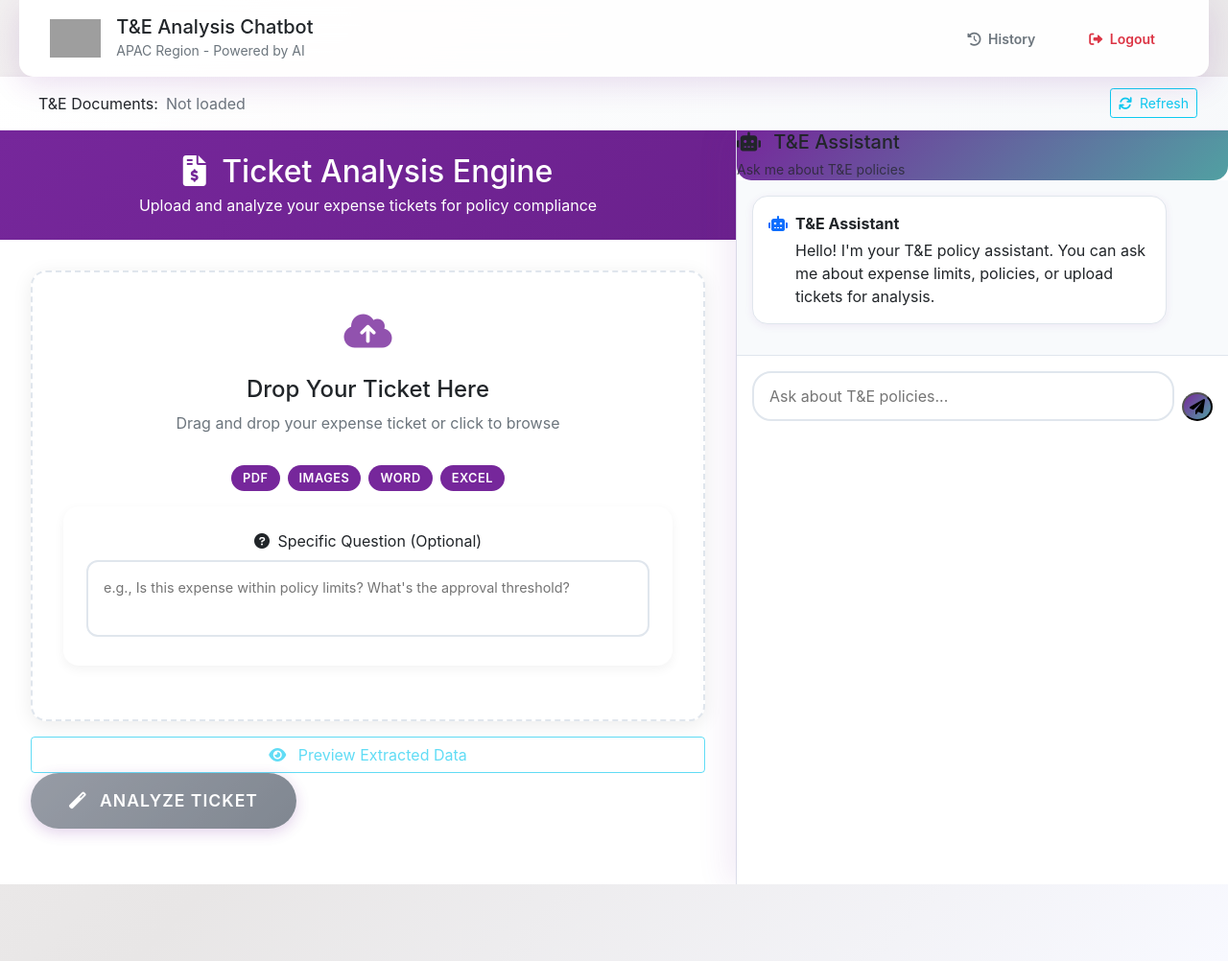
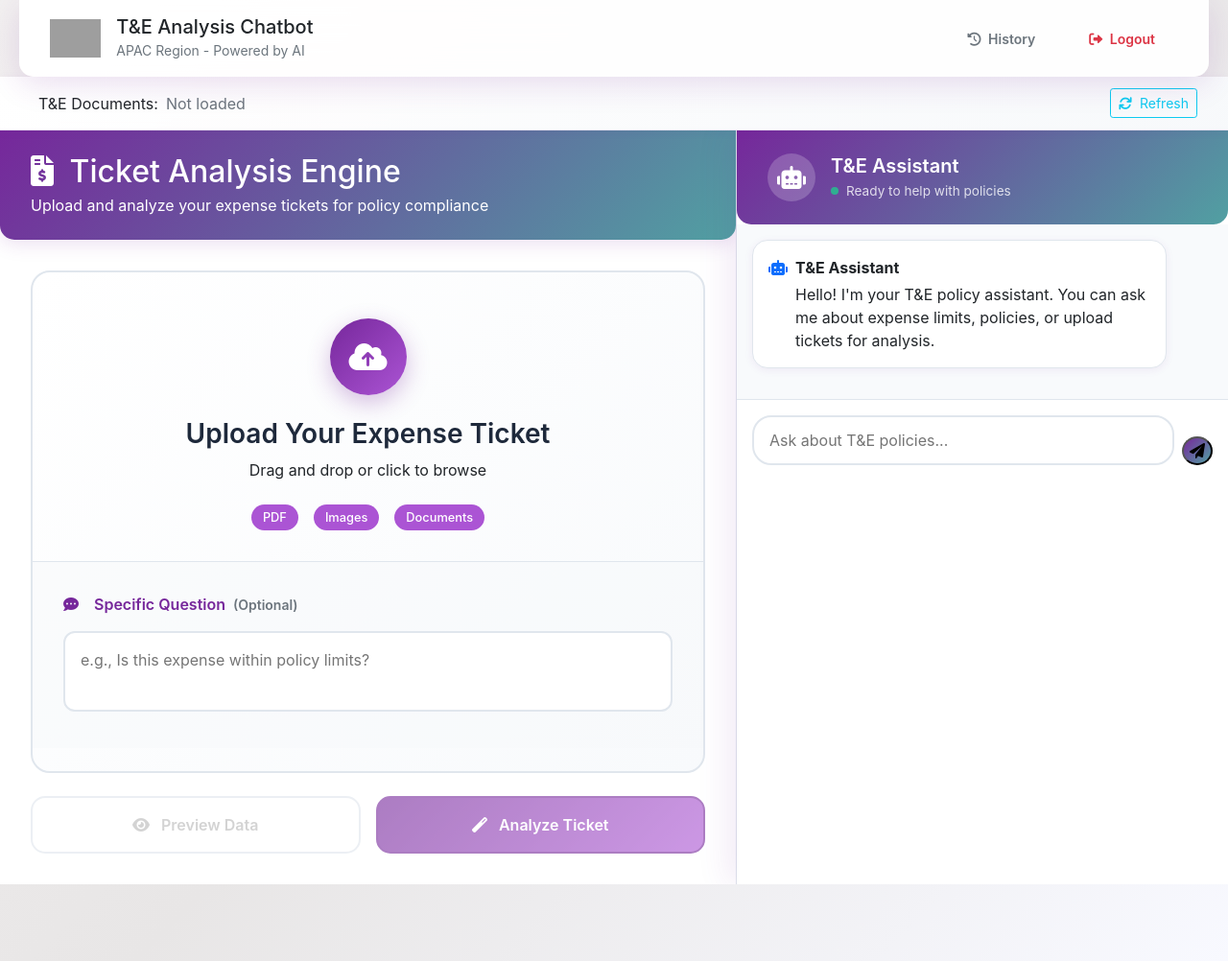
Before and after one commit to DanielGuez16/test2, a FastAPI app: template templates/te_index.html in a window 1280 px wide. Shown: the whole page at 96% size. Run offline with FastAPI, Linux system fonts and the light colour scheme; the template is opened without the code that fills it, so the values that code supplies are empty; some libraries are stand-ins or nearby versions; grey boxes are pictures that could not be loaded.

```diff
--- a/templates/te_index.html
+++ b/templates/te_index.html
@@ -134,11 +134,12 @@
         }
 
         .analysis-header {
-            background: linear-gradient(135deg, var(--primary), var(--primary-dark));
+            background: linear-gradient(135deg, var(--primary), var(--accent));
             color: white;
             padding: 1.5rem 2rem;
-            text-align: center;
+            border-radius: 0 0 15px 15px;
             flex-shrink: 0;
+            box-shadow: 0 4px 20px rgba(118, 39, 155, 0.15);
         }
 
         .analysis-content-area {
@@ -371,6 +372,56 @@
             border-radius: 0 0 15px 15px;
         }
 
+        .chat-header-content {
+            display: flex;
+            align-items: center;
+            gap: 1rem;
+            padding: 1.5rem 2rem;
+        }
+
+        .chat-avatar {
+            width: 50px;
+            height: 50px;
+            background: rgba(255, 255, 255, 0.2);
+            border-radius: 50%;
+            display: flex;
+            align-items: center;
+            justify-content: center;
+            font-size: 1.5rem;
+            color: white;
+        }
+
+        .chat-header-text {
+            flex: 1;
+        }
+
+        .chat-title {
+            margin: 0;
+            font-weight: 600;
+            color: white;
+        }
+
+        .chat-status {
+            display: flex;
+            align-items: center;
+            gap: 0.5rem;
+            margin-top: 0.25rem;
+        }
+
+        .status-indicator-dot {
+            width: 8px;
+            height: 8px;
+            background: #00ff88;
+            border-radius: 50%;
+            animation: pulse 2s infinite;
+        }
+
+        .chat-subtitle {
+            color: rgba(255, 255, 255, 0.8);
+            font-size: 0.85rem;
+            margin: 0;
+        }
+
         .chat-message.user {
             background: linear-gradient(135deg, var(--primary), var(--secondary));
             color: white;
@@ -738,6 +789,141 @@
             background: rgba(248, 250, 252, 0.5);
             border-radius: 8px;
             padding: 1rem;
+        }
+
+        .upload-zone-modern {
+            background: linear-gradient(135deg, #ffffff, #f8fafc);
+            border: 2px solid var(--border);
+            border-radius: 20px;
+            padding: 0;
+            overflow: hidden;
+            transition: all 0.4s cubic-bezier(0.4, 0, 0.2, 1);
+            cursor: pointer;
+        }
+
+        .upload-zone-modern:hover {
+            border-color: var(--primary);
+            box-shadow: 0 8px 30px rgba(118, 39, 155, 0.15);
+            transform: translateY(-2px);
+        }
+
+        .upload-visual {
+            padding: 3rem 2rem 2rem;
+            text-align: center;
+            border-bottom: 1px solid var(--border);
+        }
+
+        .upload-icon-container {
+            width: 80px;
+            height: 80px;
+            background: linear-gradient(135deg, var(--primary), var(--secondary));
+            border-radius: 50%;
+            display: flex;
+            align-items: center;
+            justify-content: center;
+            margin: 0 auto 1.5rem;
+            box-shadow: 0 8px 25px rgba(118, 39, 155, 0.3);
+        }
+
+        .upload-icon-main {
+            font-size: 2rem;
+            color: white;
+        }
+
+        .upload-title {
+            color: var(--dark);
+            margin-bottom: 0.5rem;
+            font-weight: 600;
+        }
+
+        .upload-subtitle {
+            color: var(--muted);
+            margin-bottom: 1.5rem;
+        }
+
+        .format-tag {
+            background: var(--secondary);
+            color: white;
+            padding: 0.25rem 0.75rem;
+            border-radius: 15px;
+            font-size: 0.8rem;
+            font-weight: 500;
+            margin: 0 0.25rem;
+        }
+
+        .question-panel {
+            background: rgba(248, 250, 252, 0.5);
+            padding: 2rem;
+        }
+
+        .question-header {
+            display: flex;
+            align-items: center;
+            gap: 0.5rem;
+            margin-bottom: 1rem;
+            color: var(--primary);
+            font-weight: 600;
+        }
+
+        .question-field {
+            width: 100%;
+            border: 2px solid var(--border);
+            border-radius: 12px;
+            padding: 1rem;
+            resize: none;
+            transition: all 0.3s ease;
+            background: white;
+        }
+
+        .question-field:focus {
+            border-color: var(--primary);
+            box-shadow: 0 0 0 3px rgba(118, 39, 155, 0.1);
+            outline: none;
+        }
+
+        .action-buttons-row {
+            display: flex;
+            gap: 1rem;
+            margin-top: 1.5rem;
+        }
+
+        .btn-action-modern {
+            flex: 1;
+            background: white;
+            border: 2px solid var(--border);
+            border-radius: 15px;
+            padding: 1rem;
+            display: flex;
+            align-items: center;
+            justify-content: center;
+            gap: 0.75rem;
+            transition: all 0.3s ease;
+            font-weight: 600;
+            cursor: pointer;
+        }
+
+        .btn-action-modern:hover:not(:disabled) {
+            border-color: var(--primary);
+            background: var(--primary);
+            color: white;
+            transform: translateY(-2px);
+            box-shadow: 0 8px 25px rgba(118, 39, 155, 0.2);
+        }
+
+        .btn-action-modern.primary {
+            background: linear-gradient(135deg, var(--primary), var(--secondary));
+            border-color: var(--primary);
+            color: white;
+        }
+
+        .btn-action-modern.primary:hover:not(:disabled) {
+            transform: translateY(-3px);
+            box-shadow: 0 12px 35px rgba(118, 39, 155, 0.3);
+        }
+
+        .btn-action-modern:disabled {
+            opacity: 0.6;
+            cursor: not-allowed;
         }
 
     </style>
@@ -816,44 +1002,45 @@
                 <div class="analysis-content-area">
                     <!-- Section Upload -->
                     <div class="upload-section">
-                        <div class="upload-card" id="ticket-upload-area">
-                            <div class="upload-icon">
-                                <i class="fas fa-cloud-upload-alt"></i>
-                            </div>
-                            <h4 class="mb-2">Drop Your Ticket Here</h4>
-                            <p class="text-muted mb-3">
-                                Drag and drop your expense ticket or click to browse
-                            </p>
+                        <div class="upload-zone-modern" id="ticket-upload-area">
+                            <div class="upload-visual">
+                                <div class="upload-icon-container">
+                                    <i class="fas fa-cloud-upload-alt upload-icon-main"></i>
+                                </div>
+                                <div class="upload-content">
+                                    <h3 class="upload-title">Upload Your Expense Ticket</h3>
+                                    <p class="upload-subtitle">Drag and drop or click to browse</p>
                                     <div class="supported-formats">
-                                <span class="file-type-badge">PDF</span>
-                                <span class="file-type-badge">Images</span>
-                                <span class="file-type-badge">Word</span>
-                                <span class="file-type-badge">Excel</span>
-                            </div>
-
-                            <div class="question-section">
-                                <label class="form-label fw-semibold mb-2">
-                                    <i class="fas fa-question-circle me-1"></i>
-                                    Specific Question (Optional)
-                                </label>
-                                <textarea id="question-input" class="question-input" rows="2"
-                                    placeholder="e.g., Is this expense within policy limits? What's the approval threshold?"></textarea>
+                                        <span class="format-tag">PDF</span>
+                                        <span class="format-tag">Images</span>
+                                        <span class="format-tag">Documents</span>
+                                    </div>
+                                </div>
+                            </div>
+
+                            <div class="question-panel">
+                                <div class="question-header">
+                                    <i class="fas fa-comment-dots me-2"></i>
+                                    <span>Specific Question</span>
+                                    <small class="text-muted">(Optional)</small>
+                                </div>
+                                <textarea id="question-input" class="question-field" rows="2"
+                                    placeholder="e.g., Is this expense within policy limits?"></textarea>
                             </div>
 
                             <div id="ticket-status" class="ticket-status"></div>
                         </div>
-
-                        <!-- BOUTONS SORTIS DE LA ZONE UPLOAD -->
-                        <div class="d-flex gap-2 mt-3">
-                            <button class="btn btn-outline-info flex-fill" id="preview-btn" onclick="previewTicket()" disabled>
-                                <i class="fas fa-eye me-2"></i>
-                                Preview Extracted Data
+                        <!-- BOUTONS D'ACTION -->
+                        <div class="action-buttons-row">
+                            <button class="btn-action-modern" id="preview-btn" onclick="previewTicket()" disabled>
+                                <i class="fas fa-eye"></i>
+                                <span>Preview Data</span>
                             </button>
-                        </div>
-                        <button class="btn-analyze flex-fill" id="analyze-btn" onclick="analyzeTicket()" disabled>
-                            <i class="fas fa-magic me-2"></i>
-                            Analyze Ticket
+                            <button class="btn-action-modern primary" id="analyze-btn" onclick="analyzeTicket()" disabled>
+                                <i class="fas fa-magic"></i>
+                                <span>Analyze Ticket</span>
                             </button>
+                        </div>
                     </div>
 
                     <!-- Section Résultats -->
@@ -866,11 +1053,18 @@
             <!-- Sidebar Chatbot -->
             <div class="chatbot-sidebar">
                 <div class="chat-header">
-                    <h5 class="mb-1">
-                        <i class="fas fa-robot me-2"></i>
-                        T&E Assistant
-                    </h5>
-                    <small class="opacity-75">Ask me about T&E policies</small>
+                    <div class="chat-header-content">
+                        <div class="chat-avatar">
+                            <i class="fas fa-robot"></i>
+                        </div>
+                        <div class="chat-header-text">
+                            <h5 class="chat-title">T&E Assistant</h5>
+                            <div class="chat-status">
+                                <div class="status-indicator-dot"></div>
+                                <span class="chat-subtitle">Ready to help with policies</span>
+                            </div>
+                        </div>
+                    </div>
                 </div>
 
                 <div class="chat-container" id="chat-container">
@@ -1495,18 +1689,23 @@
             const statusDiv = document.getElementById('ticket-status');
 
             // Mettre à jour l'icône
-            const uploadIcon = uploadCard.querySelector('.upload-icon i');
+            const uploadIcon = uploadCard.querySelector('.upload-icon-main');
+            if (uploadIcon) {
                 uploadIcon.className = 'fas fa-file-check';
                 uploadIcon.style.color = 'var(--success)';
+            }
 
             // Mettre à jour le titre
-            const title = uploadCard.querySelector('h4');
+            const title = uploadCard.querySelector('.upload-title');
+            if (title) {
                 title.textContent = 'File Ready for Analysis';
+            }
 
             // Mettre à jour la description
-            const description = uploadCard.querySelector('p');
+            const description = uploadCard.querySelector('.upload-subtitle');
+            if (description) {
                 description.innerHTML = `<strong>${file.name}</strong><br><small class="text-muted">${formatFileSize(file.size)}</small>`;
-
+            }
             // Afficher le statut
             showTicketStatus('success', `File "${file.name}" loaded successfully`);
         }
@@ -1515,17 +1714,23 @@
             const uploadCard = document.getElementById('ticket-upload-area');
 
             // Réinitialiser l'icône
-            const uploadIcon = uploadCard.querySelector('.upload-icon i');
+            const uploadIcon = uploadCard.querySelector('.upload-icon-main');
+            if (uploadIcon) {
                 uploadIcon.className = 'fas fa-cloud-upload-alt';
-            uploadIcon.style.color = 'var(--primary)';
+                uploadIcon.style.color = 'white';
+            }
 
             // Réinitialiser le titre
-            const title = uploadCard.querySelector('h3');
-            title.textContent = 'Drop Your Ticket Here';
+            const title = uploadCard.querySelector('.upload-title');
+            if (title) {
+                title.textContent = 'Upload Your Expense Ticket';
+            }
 
             // Réinitialiser la description
-            const description = uploadCard.querySelector('p');
-            description.innerHTML = 'Drag and drop your expense ticket or click to browse';
+            const description = uploadCard.querySelector('.upload-subtitle');
+            if (description) {
+                description.innerHTML = 'Drag and drop or click to browse';
+            }
         }
 
         async function analyzeTicket() {
--- a/user_management2.py
+++ b/user_management2.py
@@ -247,7 +247,7 @@ def save_analysis_history(username: str, ticket_filename: str, question: str,
             "question": question,
             "result": analysis_result.get("result", "UNKNOWN"),
             "expense_type": analysis_result.get("expense_type", "Unknown"),
-            "justification": analysis_result.get("justification", "")[:500],  # Limiter la taille
+            "justification": analysis_result.get("justification", "")[:1000],  # Limiter la taille
             "amount": ticket_info.get("amount", ""),
             "currency": ticket_info.get("currency", ""),
             "vendor": ticket_info.get("vendor", ""),
```
Lines whose indentation alone changed are shown as unchanged.
